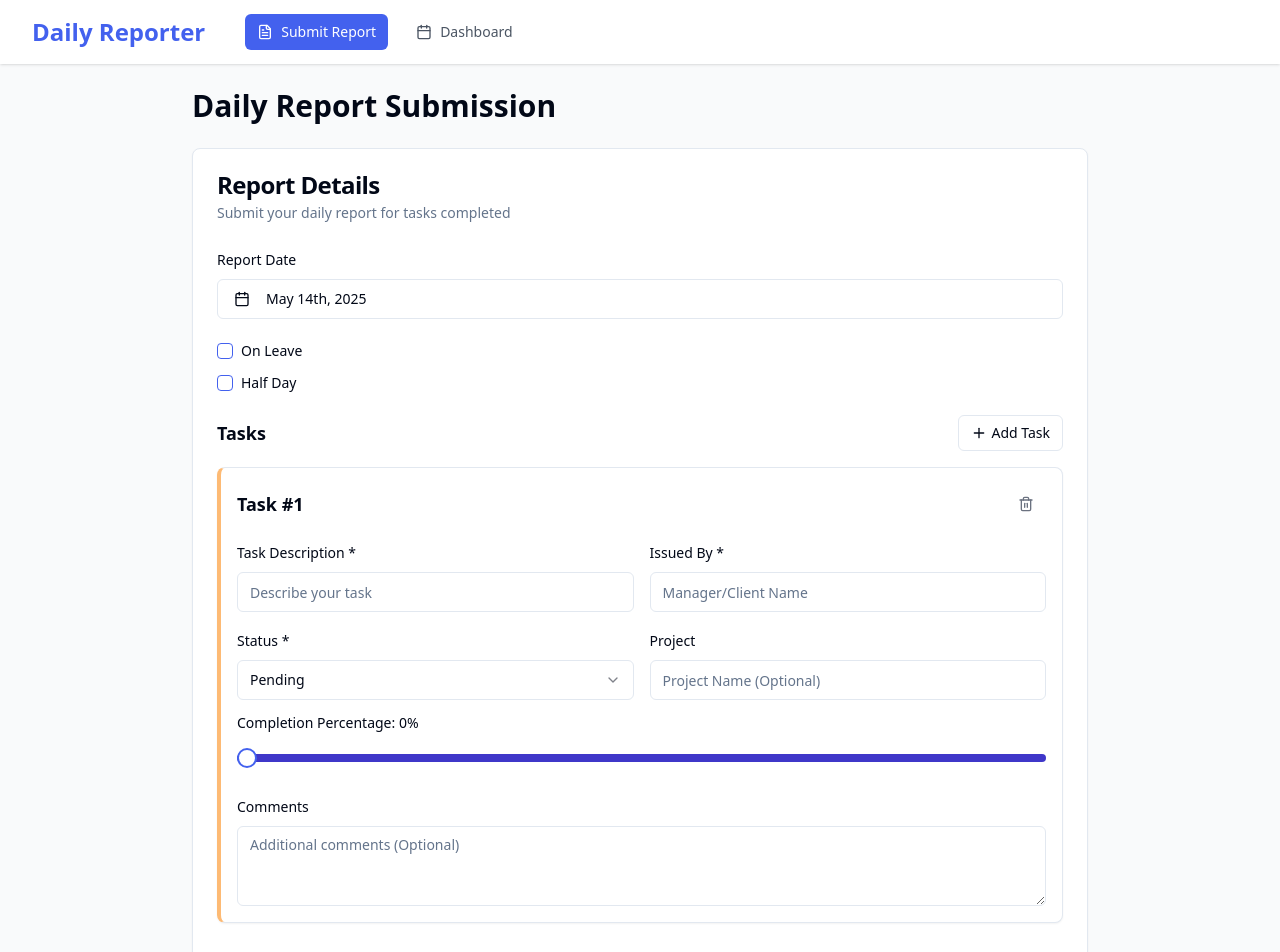
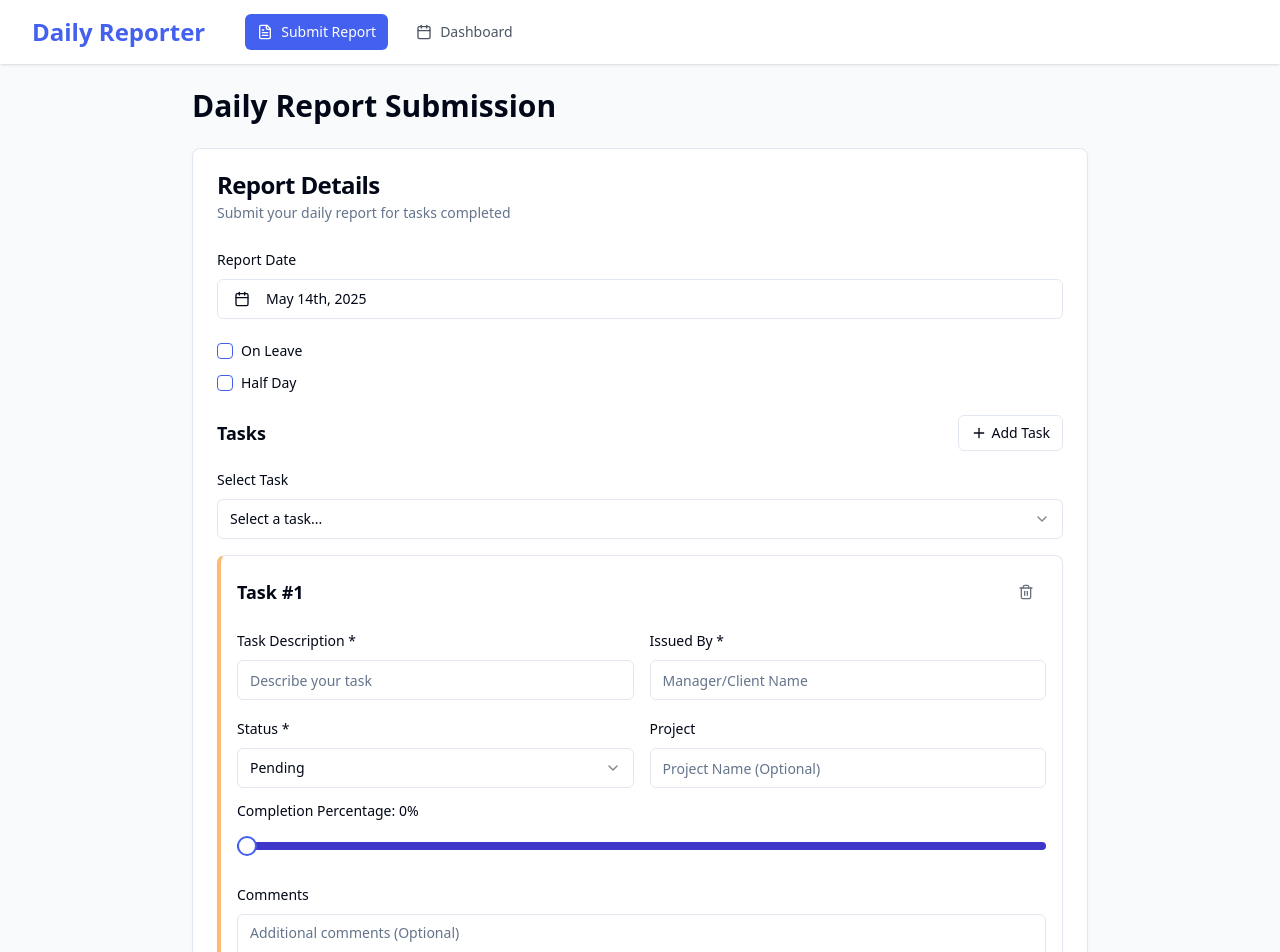
Before and after one commit to SandeepSingh-812002/daily-glimpse-dashboard, a React (Vite) app: page /report in a window 1280 px wide. Shown: the top 952 px of the page. Built offline with nearby package versions, Linux system fonts and the light colour scheme.

Commit message:
Feat: Add task selection to report form
Implement task selection dropdown, description, completion percentage, and additional comments fields in the report form. Filter tasks by assigned user ID.

```diff
--- a/src/components/dashboard/ReportModal.tsx
+++ b/src/components/dashboard/ReportModal.tsx
@@ -8,18 +8,18 @@ import {
 } from "@/components/ui/dialog";
 import { Button } from "@/components/ui/button";
 import { format } from "date-fns";
-import { Report, ReportingTask, Task } from "@/types";
-import { Badge } from "@/components/ui/badge";
-import { Pencil, Trash2, Save } from "lucide-react";
+import { Report, ReportingTask, FormTask, Task } from "@/types";
+import { Pencil, Trash2, Save, Plus } from "lucide-react";
 import TaskItem from "@/components/report/TaskItem";
 import { useNavigate } from "react-router-dom";
 import { useReports } from "@/context/ReportContext";
 import { useState, useEffect } from "react";
-import { Calendar } from "@/components/ui/calendar";
 import { Checkbox } from "@/components/ui/checkbox";
 import { Label } from "@/components/ui/label";
 import { v4 as uuidv4 } from "uuid";
 import { toast } from "sonner";
+import { getTasksAssignedToUser, CURRENT_USER_ID } from "@/data/mockTasks";
+import TaskSelector from "@/components/report/TaskSelector";
 
 interface ReportModalProps {
   report: Report | null;
@@ -30,12 +30,12 @@ interface ReportModalProps {
 
 const ReportModal = ({ report, selectedDate, isOpen, onClose }: ReportModalProps) => {
   const navigate = useNavigate();
-  const { addReport, deleteReport, getReportByDate } = useReports();
+  const { addReport, deleteReport } = useReports();
 
   const [date, setDate] = useState<Date>(selectedDate);
   const [isOnLeave, setIsOnLeave] = useState(false);
   const [isHalfDay, setIsHalfDay] = useState(false);
-  const [tasks, setTasks] = useState<Task[]>([
+  const [tasks, setTasks] = useState<FormTask[]>([
     {
       id: uuidv4(),
       description: "",
@@ -43,8 +43,19 @@ const ReportModal = ({ report, selectedDate, isOpen, onClose }: ReportModalProps
       status: "Pending",
       issuedBy: "",
       project: "",
+      taskId: undefined,
     },
   ]);
+
+  // Add state for available tasks
+  const [availableTasks, setAvailableTasks] = useState<Task[]>([]);
+
+  // Fetch available tasks on component mount
+  useEffect(() => {
+    // In a real app, this would be an API call
+    const userTasks = getTasksAssignedToUser(CURRENT_USER_ID);
+    setAvailableTasks(userTasks);
+  }, []);
 
   // Set initial form values when report or selectedDate changes
   useEffect(() => {
@@ -53,8 +64,8 @@ const ReportModal = ({ report, selectedDate, isOpen, onClose }: ReportModalProps
       setIsOnLeave(report.is_on_leave);
       setIsHalfDay(report.is_half_day);
 
-      // Convert ReportingTask[] to Task[]
-      const convertedTasks: Task[] = report.tasks.map(task => ({
+      // Convert ReportingTask[] to FormTask[]
+      const convertedTasks: FormTask[] = report.tasks.map(task => ({
         id: task.id,
         description: task.description,
         completionPercentage: task.completion_percentage,
@@ -62,6 +73,7 @@ const ReportModal = ({ report, selectedDate, isOpen, onClose }: ReportModalProps
         issuedBy: "", // This field doesn't exist in ReportingTask
         comment: task.comment,
         project: task.project,
+        taskId: task.original_task_id,
       }));
 
       setTasks(convertedTasks);
@@ -77,12 +89,13 @@ const ReportModal = ({ report, selectedDate, isOpen, onClose }: ReportModalProps
           status: "Pending",
           issuedBy: "",
           project: "",
+          taskId: undefined,
         },
       ]);
     }
   }, [report, selectedDate]);
 
-  const handleTaskChange = (updatedTask: Task) => {
+  const handleTaskChange = (updatedTask: FormTask) => {
     setTasks(tasks.map((task) => (task.id === updatedTask.id ? updatedTask : task)));
   };
 
@@ -96,6 +109,7 @@ const ReportModal = ({ report, selectedDate, isOpen, onClose }: ReportModalProps
         status: "Pending",
         issuedBy: "",
         project: "",
+        taskId: undefined,
       },
     ]);
   };
@@ -105,6 +119,24 @@ const ReportModal = ({ report, selectedDate, isOpen, onClose }: ReportModalProps
       setTasks(tasks.filter((task) => task.id !== id));
     } else {
       toast.error("At least one task is required");
+    }
+  };
+
+  const handleTaskSelect = (taskId: string, formTaskId: string) => {
+    const selectedTask = availableTasks.find(t => t.id === taskId);
+
+    if (selectedTask) {
+      setTasks(tasks.map((task) => {
+        if (task.id === formTaskId) {
+          return {
+            ...task,
+            taskId: selectedTask.id,
+            project: selectedTask.title, // Use task title as project name
+            completionPercentage: selectedTask.progress, // Initialize with current progress
+          };
+        }
+        return task;
+      }));
     }
   };
 
@@ -118,7 +150,7 @@ const ReportModal = ({ report, selectedDate, isOpen, onClose }: ReportModalProps
       }
     }
 
-    // Convert Task[] to ReportingTask[]
+    // Convert FormTask[] to ReportingTask[]
     const reportingTasks: ReportingTask[] = tasks.map(task => ({
       id: task.id,
       reporting_id: uuidv4(),
@@ -128,12 +160,13 @@ const ReportModal = ({ report, selectedDate, isOpen, onClose }: ReportModalProps
       status: task.status,
       comment: task.comment,
       project: task.project,
-      created_at: new Date()
+      created_at: new Date(),
+      original_task_id: task.taskId, // Store the reference to the original task
     }));
 
     const updatedReport: Report = {
       id: report ? report.id : uuidv4(),
-      user_id: report ? report.user_id : "current-user", // Replace with actual user ID handling
+      user_id: report ? report.user_id : CURRENT_USER_ID, // Use current user ID
       date,
       is_on_leave: isOnLeave,
       is_half_day: isHalfDay,
@@ -216,12 +249,21 @@ const ReportModal = ({ report, selectedDate, isOpen, onClose }: ReportModalProps
                   onClick={addTask}
                   className="flex items-center gap-1"
                 >
-                  <span className="h-4 w-4">+</span> Add Task
+                  <Plus className="h-4 w-4" /> Add Task
                 </Button>
               </div>
 
-              <div className="space-y-4">
+              <div className="space-y-6">
                 {tasks.map((task, index) => (
+                  <div key={task.id} className="space-y-4 border-b pb-4 last:border-b-0">
+                    {/* Task Selector */}
+                    <TaskSelector
+                      tasks={availableTasks}
+                      selectedTaskId={task.taskId}
+                      onSelectTask={(taskId) => handleTaskSelect(taskId, task.id)}
+                    />
+
+                    {/* Task Form Fields */}
                     <TaskItem
                       key={task.id}
                       task={task}
@@ -229,6 +271,7 @@ const ReportModal = ({ report, selectedDate, isOpen, onClose }: ReportModalProps
                       onDelete={() => removeTask(task.id)}
                       index={index}
                     />
+                  </div>
                 ))}
               </div>
             </div>
--- /dev/null
+++ b/src/components/report/TaskSelector.tsx
@@ -0,0 +1,64 @@
+
+import React from "react";
+import { Label } from "@/components/ui/label";
+import { Task } from "@/types";
+import {
+  Select,
+  SelectContent,
+  SelectItem,
+  SelectTrigger,
+  SelectValue,
+} from "@/components/ui/select";
+import { Card, CardContent } from "@/components/ui/card";
+
+interface TaskSelectorProps {
+  tasks: Task[];
+  selectedTaskId: string | undefined;
+  onSelectTask: (taskId: string) => void;
+}
+
+const TaskSelector: React.FC<TaskSelectorProps> = ({
+  tasks,
+  selectedTaskId,
+  onSelectTask,
+}) => {
+  // Find the currently selected task to display its details
+  const selectedTask = tasks.find(task => task.id === selectedTaskId);
+
+  return (
+    <div className="space-y-4">
+      <div className="space-y-2">
+        <Label htmlFor="task">Select Task</Label>
+        <Select
+          value={selectedTaskId}
+          onValueChange={onSelectTask}
+        >
+          <SelectTrigger id="task">
+            <SelectValue placeholder="Select a task..." />
+          </SelectTrigger>
+          <SelectContent>
+            {tasks.map((task) => (
+              <SelectItem key={task.id} value={task.id}>
+                {task.title}
+              </SelectItem>
+            ))}
+          </SelectContent>
+        </Select>
+      </div>
+
+      {/* Display selected task details */}
+      {selectedTask && (
+        <Card className="bg-muted/50">
+          <CardContent className="pt-4 space-y-2 text-sm">
+            <div><span className="font-medium">Due:</span> {selectedTask.dueDate ? new Date(selectedTask.dueDate).toLocaleDateString() : 'No due date'}</div>
+            <div><span className="font-medium">Current Progress:</span> {selectedTask.progress}%</div>
+            <div><span className="font-medium">Notes:</span> {selectedTask.notes}</div>
+            <div><span className="font-medium">Priority:</span> Quadrant {selectedTask.quadrant}</div>
+          </CardContent>
+        </Card>
+      )}
+    </div>
+  );
+};
+
+export default TaskSelector;
--- /dev/null
+++ b/src/data/mockTasks.ts
@@ -0,0 +1,78 @@
+
+import { Task } from "@/types";
+import { v4 as uuidv4 } from "uuid";
+
+// Mock user ID for the current user
+export const CURRENT_USER_ID = "user-123";
+
+export const mockTasks: Task[] = [
+  {
+    id: uuidv4(),
+    title: "Implement login functionality",
+    notes: "Create login form with validation",
+    icon: "lock",
+    progress: 60,
+    createdById: "user-456",
+    createdByName: "Jane Smith",
+    assignedToId: CURRENT_USER_ID,
+    assignedToName: "Current User",
+    dueDate: "2025-05-20",
+    completed: false,
+    quadrant: 1,
+    createdAt: new Date().toISOString(),
+    updatedAt: new Date().toISOString(),
+  },
+  {
+    id: uuidv4(),
+    title: "Design dashboard UI",
+    notes: "Create wireframes for the dashboard",
+    icon: "layout",
+    progress: 30,
+    createdById: "user-456",
+    createdByName: "Jane Smith",
+    assignedToId: CURRENT_USER_ID,
+    assignedToName: "Current User",
+    dueDate: "2025-05-25",
+    completed: false,
+    quadrant: 2,
+    createdAt: new Date().toISOString(),
+    updatedAt: new Date().toISOString(),
+  },
+  {
+    id: uuidv4(),
+    title: "Fix navigation bugs",
+    notes: "Address issues with responsive navigation",
+    icon: "bug",
+    progress: 10,
+    createdById: "user-789",
+    createdByName: "John Doe",
+    assignedToId: CURRENT_USER_ID,
+    assignedToName: "Current User",
+    dueDate: "2025-05-18",
+    completed: false,
+    quadrant: 1,
+    createdAt: new Date().toISOString(),
+    updatedAt: new Date().toISOString(),
+  },
+  {
+    id: uuidv4(),
+    title: "Update documentation",
+    notes: "Review and update API documentation",
+    icon: "file-text",
+    progress: 80,
+    createdById: "user-789",
+    createdByName: "John Doe",
+    assignedToId: "user-456", // Not assigned to current user
+    assignedToName: "Jane Smith",
+    dueDate: "2025-05-22",
+    completed: false,
+    quadrant: 3,
+    createdAt: new Date().toISOString(),
+    updatedAt: new Date().toISOString(),
+  },
+];
+
+// Function to get tasks assigned to a specific user
+export const getTasksAssignedToUser = (userId: string): Task[] => {
+  return mockTasks.filter(task => task.assignedToId === userId && !task.completed);
+};
--- a/src/pages/ReportForm.tsx
+++ b/src/pages/ReportForm.tsx
@@ -1,5 +1,5 @@
 
-import { useState } from "react";
+import { useState, useEffect } from "react";
 import { useNavigate } from "react-router-dom";
 import { Button } from "@/components/ui/button";
 import { Calendar } from "@/components/ui/calendar";
@@ -9,12 +9,14 @@ import { Label } from "@/components/ui/label";
 import { Popover, PopoverContent, PopoverTrigger } from "@/components/ui/popover";
 import { format } from "date-fns";
 import { CalendarIcon, Plus } from "lucide-react";
-import { Report, Task, ReportingTask } from "@/types";
+import { Report, FormTask, ReportingTask } from "@/types";
 import { cn } from "@/lib/utils";
 import { useReports } from "@/context/ReportContext";
 import TaskItem from "@/components/report/TaskItem";
 import { toast } from "sonner";
 import { v4 as uuidv4 } from "uuid";
+import { getTasksAssignedToUser, CURRENT_USER_ID } from "@/data/mockTasks";
+import TaskSelector from "@/components/report/TaskSelector";
 
 const ReportForm = () => {
   const navigate = useNavigate();
@@ -22,7 +24,7 @@ const ReportForm = () => {
   const [date, setDate] = useState<Date>(new Date());
   const [isOnLeave, setIsOnLeave] = useState(false);
   const [isHalfDay, setIsHalfDay] = useState(false);
-  const [tasks, setTasks] = useState<Task[]>([
+  const [tasks, setTasks] = useState<FormTask[]>([
     {
       id: uuidv4(),
       description: "",
@@ -30,8 +32,19 @@ const ReportForm = () => {
       status: "Pending",
       issuedBy: "",
       project: "",
+      taskId: undefined,
     },
   ]);
+
+  // Add state for available tasks
+  const [availableTasks, setAvailableTasks] = useState([]);
+
+  // Fetch available tasks on component mount
+  useEffect(() => {
+    // In a real app, this would be an API call
+    const userTasks = getTasksAssignedToUser(CURRENT_USER_ID);
+    setAvailableTasks(userTasks);
+  }, []);
 
   // Load existing report if available
   const loadExistingReport = (date: Date) => {
@@ -40,15 +53,16 @@ const ReportForm = () => {
       setIsOnLeave(existingReport.is_on_leave);
       setIsHalfDay(existingReport.is_half_day);
 
-      // Convert ReportingTask[] to Task[]
-      const convertedTasks: Task[] = existingReport.tasks.map(task => ({
+      // Convert ReportingTask[] to FormTask[]
+      const convertedTasks: FormTask[] = existingReport.tasks.map(task => ({
         id: task.id,
         description: task.description,
         completionPercentage: task.completion_percentage,
         status: task.status,
-        issuedBy: "",  // This field doesn't exist in ReportingTask, default to empty
+        issuedBy: "",  // This field doesn't exist in ReportingTask
         comment: task.comment,
         project: task.project,
+        taskId: task.original_task_id,
       }));
 
       setTasks(convertedTasks);
@@ -64,6 +78,7 @@ const ReportForm = () => {
           status: "Pending",
           issuedBy: "",
           project: "",
+          taskId: undefined,
         },
       ]);
     }
@@ -76,8 +91,26 @@ const ReportForm = () => {
     }
   };
 
-  const handleTaskChange = (updatedTask: Task) => {
+  const handleTaskChange = (updatedTask: FormTask) => {
     setTasks(tasks.map((task) => (task.id === updatedTask.id ? updatedTask : task)));
+  };
+
+  const handleTaskSelect = (taskId: string, formTaskId: string) => {
+    const selectedTask = availableTasks.find(t => t.id === taskId);
+
+    if (selectedTask) {
+      setTasks(tasks.map((task) => {
+        if (task.id === formTaskId) {
+          return {
+            ...task,
+            taskId: selectedTask.id,
+            project: selectedTask.title, // Use task title as project name
+            completionPercentage: selectedTask.progress, // Initialize with current progress
+          };
+        }
+        return task;
+      }));
+    }
   };
 
   const addTask = () => {
@@ -90,6 +123,7 @@ const ReportForm = () => {
         status: "Pending",
         issuedBy: "",
         project: "",
+        taskId: undefined,
       },
     ]);
   };
@@ -107,7 +141,7 @@ const ReportForm = () => {
 
     // Validation
     if (!isOnLeave) {
-      const hasEmptyRequiredFields = tasks.some(task => !task.description || !task.issuedBy);
+      const hasEmptyRequiredFields = tasks.some(task => !task.description);
       if (hasEmptyRequiredFields) {
         toast.error("Please fill in all required fields");
         return;
@@ -124,12 +158,13 @@ const ReportForm = () => {
       status: task.status,
       comment: task.comment,
       project: task.project,
-      created_at: new Date()
+      created_at: new Date(),
+      original_task_id: task.taskId, // Store the reference to the original task
     }));
 
     const report: Report = {
       id: uuidv4(),
-      user_id: "current-user", // This could be replaced with actual user ID
+      user_id: CURRENT_USER_ID, // Use current user ID
       date,
       is_on_leave: isOnLeave,
       is_half_day: isHalfDay,
@@ -231,8 +266,17 @@ const ReportForm = () => {
                   </Button>
                 </div>
 
-                <div className="space-y-4">
+                <div className="space-y-6">
                   {tasks.map((task, index) => (
+                    <div key={task.id} className="space-y-4 border-b pb-4 last:border-b-0">
+                      {/* Task Selector */}
+                      <TaskSelector
+                        tasks={availableTasks}
+                        selectedTaskId={task.taskId}
+                        onSelectTask={(taskId) => handleTaskSelect(taskId, task.id)}
+                      />
+
+                      {/* Task Form Fields */}
                       <TaskItem
                         key={task.id}
                         task={task}
@@ -240,6 +284,7 @@ const ReportForm = () => {
                         onDelete={() => removeTask(task.id)}
                         index={index}
                       />
+                    </div>
                   ))}
                 </div>
               </div>
--- a/src/types/index.ts
+++ b/src/types/index.ts
@@ -1,5 +1,24 @@
+
+export type Quadrant = 1 | 2 | 3 | 4 | 5;
 
 export interface Task {
+  id: string;
+  title: string;
+  notes: string;
+  icon: string;
+  progress: number;
+  createdById: string;
+  createdByName: string;
+  assignedToId: string;
+  assignedToName: string;
+  dueDate: string | null;
+  completed: boolean;
+  quadrant: Quadrant;
+  createdAt: string;
+  updatedAt: string;
+}
+
+export interface FormTask {
   id: string;
   description: string;
   completionPercentage: number;
@@ -7,6 +26,7 @@ export interface Task {
   comment?: string;
   issuedBy: string;
   project?: string;
+  taskId?: string; // Reference to the original task
 }
 
 export interface ReportingTask {
@@ -19,6 +39,7 @@ export interface ReportingTask {
   comment?: string;
   project?: string;
   created_at: Date;
+  original_task_id?: string; // Reference to the task from the database
 }
 
 export interface Report {
```
Lines whose indentation alone changed are shown as unchanged.
